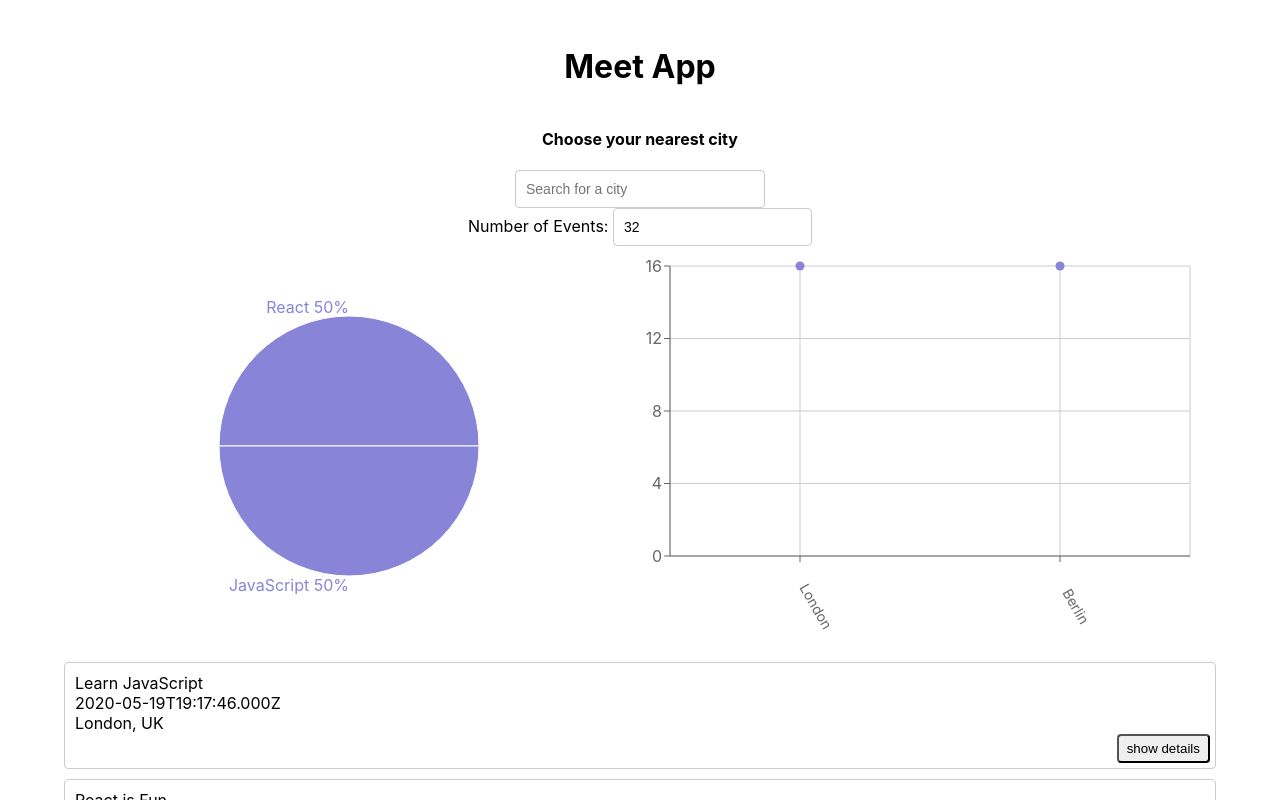
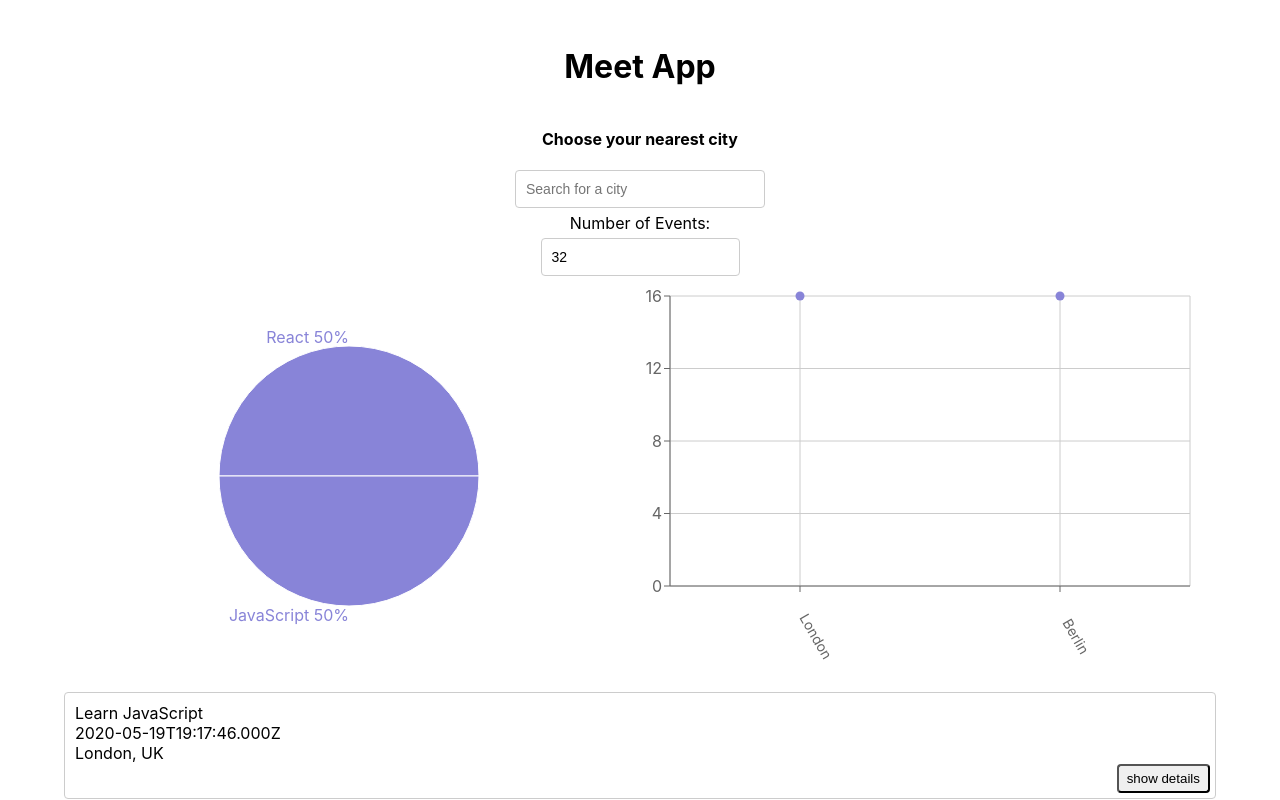
Before and after one commit to Christheoguipo/meet, a React (Create React App) app: page / in a window 1280 px wide. Shown: the top 800 px of the page. Built offline with nearby package versions, Linux system fonts and the light colour scheme; what atatus-spa would draw is missing.

Commit message:
Update NumberOfEvents.js

```diff
--- a/src/components/NumberOfEvents.js
+++ b/src/components/NumberOfEvents.js
@@ -20,7 +20,7 @@ const NumberOfEvents = ({ setCurrentNOE, setErrorAlert }) => {
 
   return (
     <div id="number-of-events">
-      <label for="NOEtextbox">Number of Events: </label>
+      <p>Number of Events:</p>
       <input
         id="NOEtextbox"
         type="number"
```
